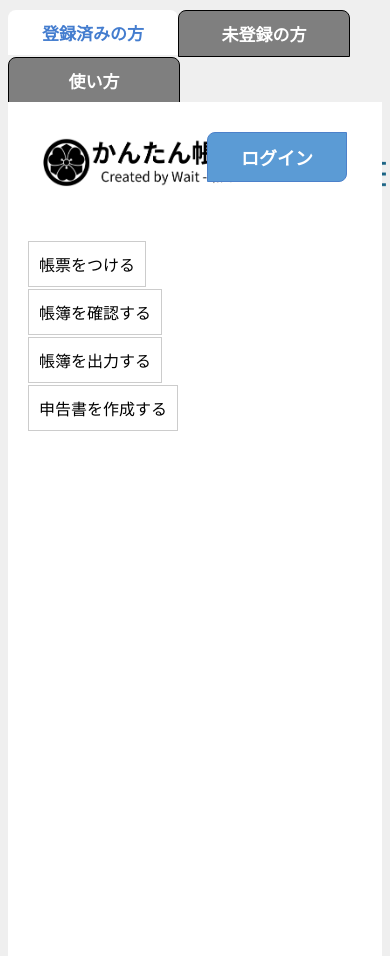
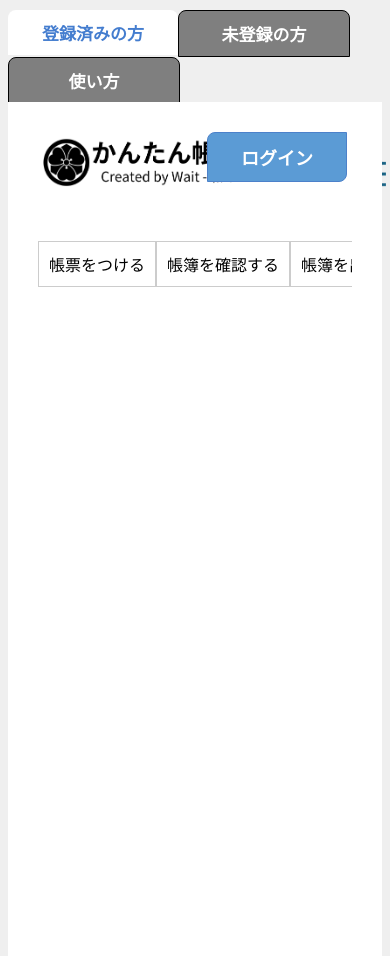
Before and after one commit to WaitShimizu/EZTaxCraft_flask, a Flask app: page / in a window 390 px wide, after a click on "登録済みの方". Shown: the top 956 px of the page. Run offline with Flask 3, Linux system fonts and the light colour scheme; some libraries are stand-ins or nearby versions.

Commit message:
TOP画面ナビゲーションバーの縮小設定の修正

```diff
--- a/app/static/css/top.css
+++ b/app/static/css/top.css
@@ -2,16 +2,18 @@
 
 body {
 	background-color: #efefef;
-	font-family:Arial;
+	font-family: Arial, sans-serif;
 	height: 100%;
 }
 
+/* ハンバーガーメニュー */
 .global_setting {
 	position: fixed;
 	right: 1%;
 	top: 20px;
 }
 
+/* ハンバーガーメニューアイコン */
 .global_setting img {
 	height: 30px;
 	width: 30px;
@@ -22,19 +24,15 @@ body {
 	background-color: #fff; /* 背景色を設定 */
 	height: 820px;
 	top: -18px; /* 上部に移動 */
-    padding: 35px 80% 0px 0px; /* 内側の余白を設定 */
+	padding: 35px 80% 0 0; /* 内側の余白を設定 */
 }
 
-/* タブの形状 */
 .tab-menu {
 	display: flex;
 	flex-wrap: wrap;
-	padding-left: 0px;
+	padding-left: 0;
 	margin-top: 10px;
-}
-
-.tab-menu li {
-	list-style:none;
+	list-style: none;
 	transition: .4s;
 }
 
@@ -44,38 +42,35 @@ body {
 	font-size: 17px;
 	display: block;
 	background: #7f7f7f;
-    padding:10px 20px;
+	padding: 10px 20px;
 	text-decoration: none;
-	border: #000000 solid 1px;
-	border-top-left-radius: 8px;
-	border-top-right-radius: 8px;
+	border: 1px solid #000;
+	border-radius: 8px 8px 0 0;
 	width: 130px;
-	text-align:center;
+	text-align: center;
 }
-/* liにactiveクラスがついた時の形状 */
+
 .tab-menu li.active a {
 	color: #447dcf;
-	font-weight: bold;
-	background:#fff;
+	background: #fff;
 	border: none;
 }
 
-/* エリアの表示非表示と形状 */
 .area {
-	display: none;/* はじめは非表示 */
-	opacity: 0;/* 透過0 */
-	padding:50px 20px;
+	display: none; /* はじめは非表示 */
+	opacity: 0; /* 透過0 */
+	padding: 50px 20px;
+	position: absolute;
+	left: 10px;
+	right: 10px;
 }
 
-/* areaにis-activeというクラスがついた時の形状 */
 .area.is-active {
-    display: block;/*表示*/
-    animation-name: displayAnime;/*ふわっと表示させるためのアニメーション*/
-    animation-duration: 2s;
-    animation-fill-mode: forwards;
+	display: block; /* 表示 */
+	animation: displayAnime 2s forwards;
 }
 
-@keyframes displayAnime{
+@keyframes displayAnime {
 	from {
 		opacity: 0;
 	}
@@ -87,11 +82,10 @@ body {
 .wait-logo {
 	width: 200px;
 	height: 50px;
-	padding: 0px 0px 0px 35px;
+	padding: 0 0 0 35px;
 	transition: .4s;
 }
 
-/* ボタンの基本スタイル */
 button {
 	width: 140px;
 	height: 50px;
@@ -100,13 +94,11 @@ button {
 	font-weight: bold;
 	color: #fff;
 	border: 1px solid;  /* 太さ 種類 色 */
-	border-top-left-radius: 8px;
-	border-bottom-right-radius: 8px;
+	border-radius: 8px 0px 8px 0px; /* ボタンの角の丸み */
 	transition: .4s;
 	margin: 5px; /* ボタン同士の間隔を空ける */
 }
 
-/* 各ボタンのスタイル */
 #btn-login {
 	background: #5b9bd5;
 	border-color: #4c81ca;
@@ -117,7 +109,6 @@ button {
 	border-color: #c55a11;
 }
 
-/* ボタンを右端に固定し横に並べるためのスタイル */
 .btn-container {
 	position: absolute;
 	top: 25px; /* 上からの位置を調整 */
@@ -126,7 +117,6 @@ button {
 	flex-direction: row; /* ボタンを横に並べる */
 }
 
-/* マウスがボタンに乗ったとき */
 .tab-menu li:hover,
 .wait-logo:hover,
 #btn-login:hover,
@@ -154,22 +144,16 @@ button {
 	flex: 1; /* フレックスアイテムの幅を等しく */
 }
 
-/* メディアクエリ: 画面幅が768px以下の場合 */
 @media (max-width: 768px) {
+	/* 画面幅が狭くなると、ナビゲーションリストをスクロール可能にする */
 	.nav-list {
-        flex-wrap: wrap; /* 画面幅が狭くなると折り返しを許可 */
-    }
-
-    .nav-item {
-        flex: 1 1 calc(50% - 2px); /* 2つのアイテムが並ぶように設定（境界線のスペースを考慮） */
-        margin-bottom: 2px; /* 境界線のスペースを考慮 */
+		overflow-x: auto;
 	}
 }
 
-/* メディアクエリ: 画面幅が480px以下の場合 */
 @media (max-width: 480px) {
-    .nav-item {
-        flex: 1 1 100%; /* 1つのアイテムが並ぶように設定 */
-        margin-bottom: 2px; /* 境界線のスペースを考慮 */
+	/* 画面幅が狭くなると、ナビゲーションリストをスクロール可能にする */
+	.nav-list {
+		overflow-x: auto;
 	}
 }
```
Lines whose indentation alone changed are shown as unchanged.
